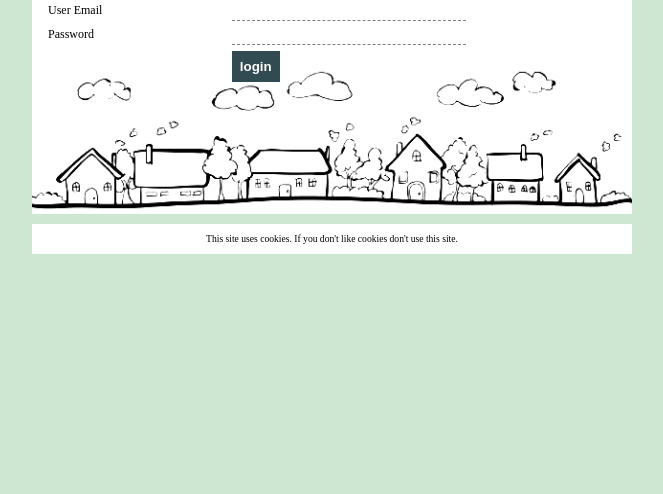
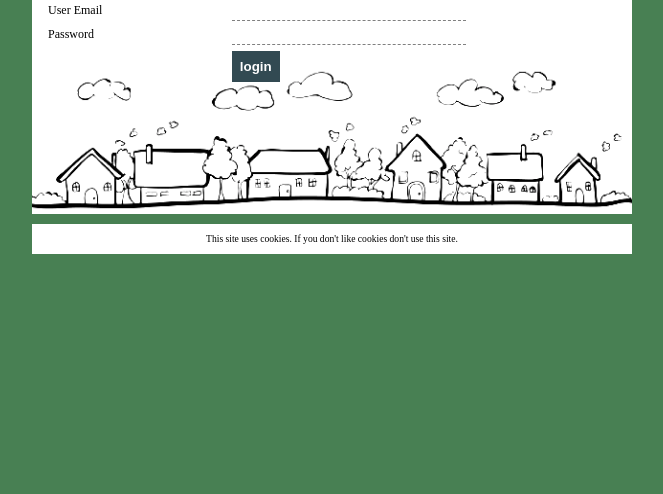
Before and after one commit to ilanius/smalltown, a PHP site: page / in a window 1280 px wide. Shown: the part 102-596 px from the top of the page, without its empty margins (308-971 px from the left). Run offline with PHP 8.4, Linux system fonts and the light colour scheme.

Commit message:
darker background

```diff
--- a/jc/style.0.css
+++ b/jc/style.0.css
@@ -2,7 +2,7 @@
 /* General         */
 /* *************** */
 :root {
-    --lgCol: rgb(205, 231, 210);
+    --lgCol: rgb(72, 128, 83);
     --dgCol: rgb(50, 74, 82);
 }
 html {
```
